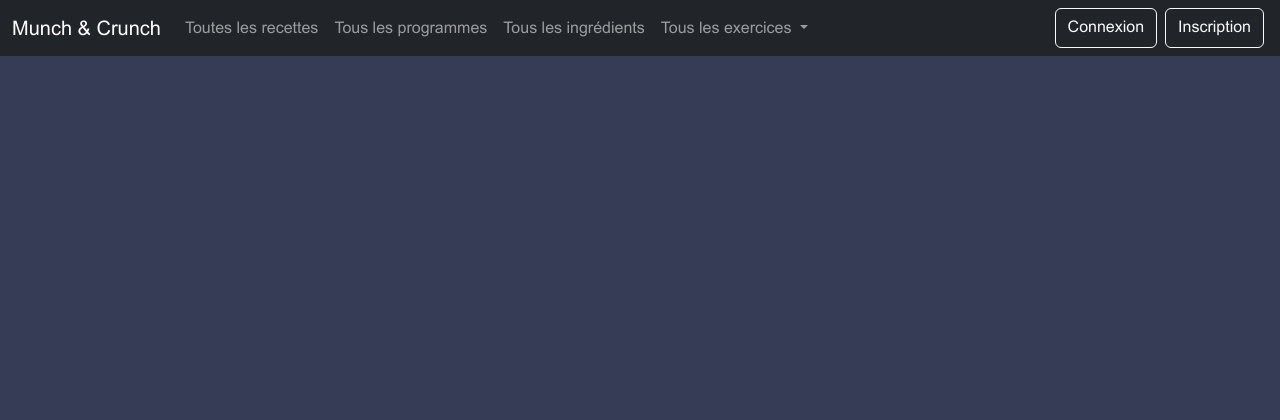
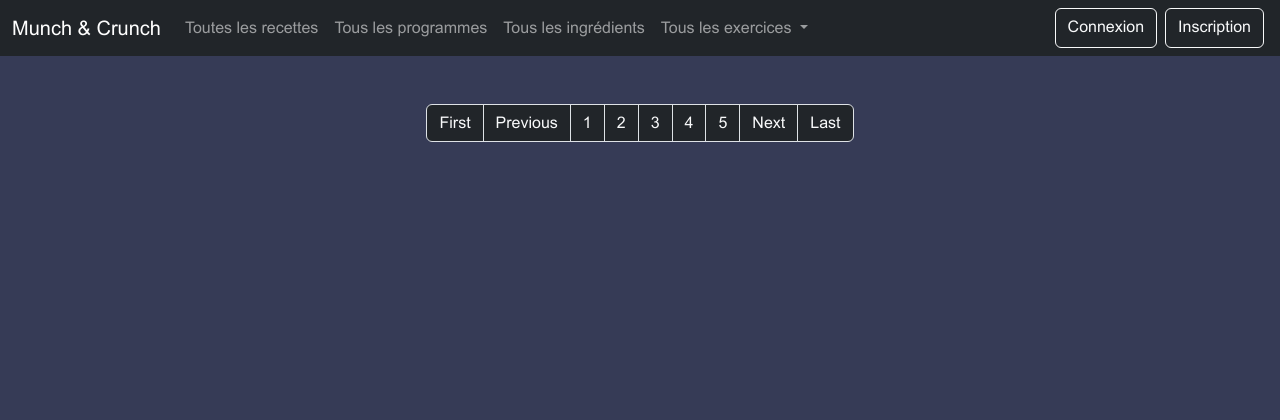
Before and after one commit to Jonathanmari/crunch-and-munch, a PHP site: page /foodList.php in a window 1280 px wide. Shown: the top 420 px of the page. Run offline with PHP 8.4, Linux system fonts and the light colour scheme; data that the repository does not hold is empty.

Commit message:
ajout de la navbar pagination, à continuer pour être dynamique

```diff
--- a/foodList.php
+++ b/foodList.php
@@ -2,17 +2,22 @@
     session_start();
     include("database/db_connection.php");
 
-    $sqlFoodList = "SELECT * FROM foodlist WHERE id BETWEEN 1 AND 20";
+    $offset = 20;
+    $paginationNum = 1;
+    $startFrom = ($paginationNum - 1) * $offset;
+    $sqlFoodList = "SELECT * FROM foodlist LIMIT $offset OFFSET $startFrom";
+
     $stmt = $conn->prepare($sqlFoodList);
     $stmt->execute();
     $foodList = $stmt->fetchAll(PDO::FETCH_ASSOC);
-    // print_r($foodList);
 
     // nombre de lignes dans la bdd foodlist
     $sqlFoodListLines = "SELECT COUNT(*) FROM foodlist";
     $res = $conn->query($sqlFoodListLines);
     $count = $res->fetchColumn();
+    $foodListNavNum = ceil($count / 20);
 
+    // print_r($foodListNavNum);
 ?>
 
 <!DOCTYPE html>
@@ -40,6 +45,7 @@
 
     <main class="container p-5">
         <div class="row">
+                <!-- liste des food -->
                 <?php foreach ( $foodList as $row) {
                     echo "
                         <div class=\"col-lg-3 col-md-4 mb-3\">
@@ -64,9 +70,24 @@
                         </div>
                         "
                 ;} ?>
-        </div>
-        <div class="row">
+                <!-- liste des nav buttons -->
+                <nav aria-label="Page navigation">
+                    <ul class="pagination justify-content-center">
 
+                            <?php if($paginationNum == 1)
+                                echo "<li class=\"page-item disabled\"><a class=\"page-link text-light bg-dark\">First</a></li>";
+                                echo "<li class=\"page-item disabled\"><a class=\"page-link text-light bg-dark\">Previous</a></li>";
+                                echo "<li class=\"page-item\"><a class=\"page-link  text-light bg-dark\" href=\"#\">1</a></li>";
+                                echo "<li class=\"page-item\"><a class=\"page-link  text-light bg-dark\" href=\"#\">2</a></li>";
+                                echo "<li class=\"page-item\"><a class=\"page-link  text-light bg-dark\" href=\"#\">3</a></li>";
+                                echo "<li class=\"page-item\"><a class=\"page-link  text-light bg-dark\" href=\"#\">4</a></li>";
+                                echo "<li class=\"page-item\"><a class=\"page-link  text-light bg-dark\" href=\"#\">5</a></li>";
+                                echo "<li class=\"page-item\"><a class=\"page-link text-light bg-dark\" href=\"#\">Next</a></li>";
+                                echo "<li class=\"page-item\"><a class=\"page-link text-light bg-dark\" href=\"#\">Last</a></li>";
+                            ; ?>
+
+                    </ul>
+                </nav>
         </div>
     </main>
 
--- a/style.css
+++ b/style.css
@@ -68,3 +68,7 @@ footer {
 .row{
 
 }
+
+.disabled{
+
+}
```
